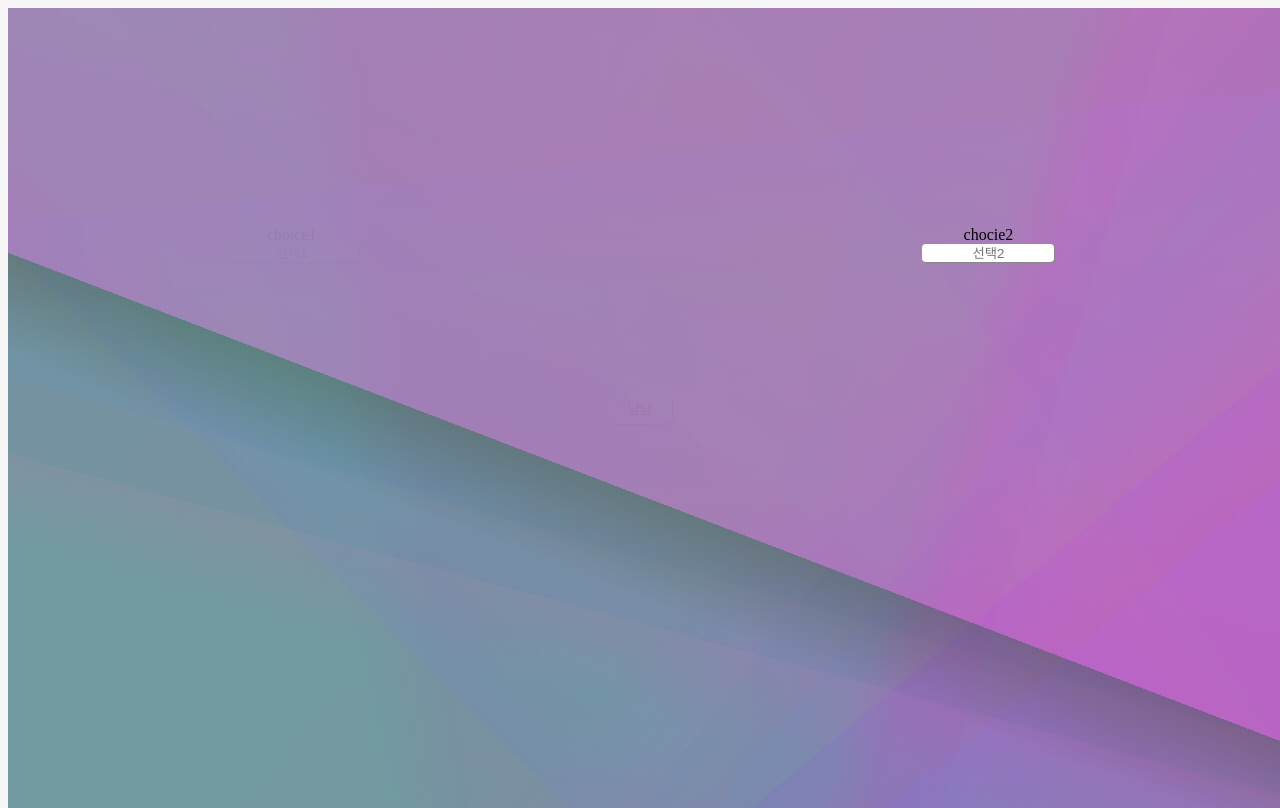
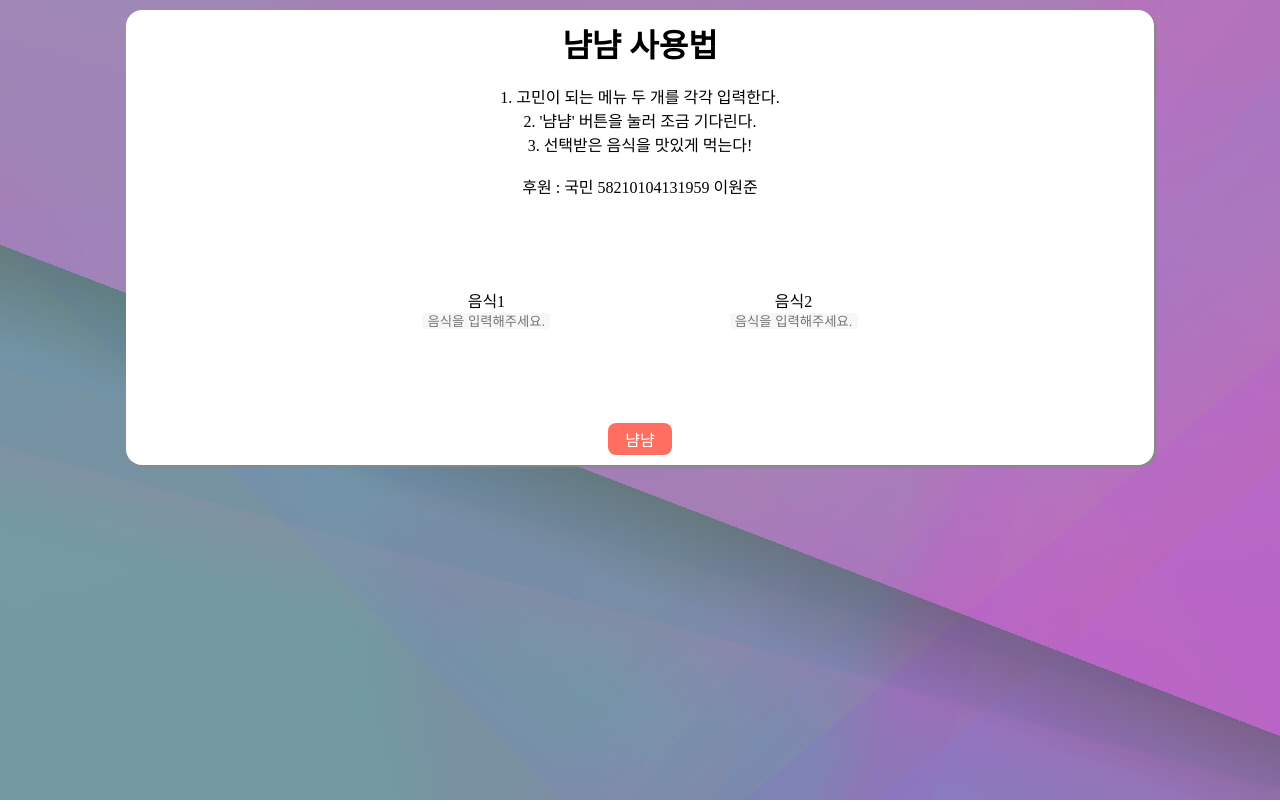
Before and after one commit to neomujua/NyamNyam, a Flask app: page / in a window 1280 px wide. Run offline with Flask 2, Linux system fonts and the light colour scheme; some libraries are stand-ins or nearby versions.

Commit message:
위치 조정

```diff
--- a/templates/index.css
+++ b/templates/index.css
@@ -1,10 +1,15 @@
+* {
+    margin: 0;
+    padding: 0;
+}
+
 #choice1 {
     position : static;
     float : left;
     margin : 7vw;
     text-align: center;
     justify-content: center;
-    z-index: 10;
+
 }
 #choice2 {
     position : relative;
@@ -12,24 +17,24 @@
     text-align: center;
     justify-content: center;
     margin : 7vw;
-    z-index: 10;
+
 }
 #choices {
-    padding: 10vw;
     justify-content: center;
     text-align: center;
+    display: inline-block;
 }
 #decideBtn {
     position : static;
     justify-content: center;
-    margin-top : 10vw;
     text-align: center;
+    display: inline-block;
 }
 input[type=submit] {
     border: 0;
     border-radius: 0.5rem;
-    background-color: #FFFFFF;
-    box-shadow: 1px 1px 1px #888888;
+    background-color: #FE6F61;
+    color: #FFFFFF;
     width: 4rem;
     height: 2rem;
     transition: width 0.1s, height 0.1s;
@@ -37,9 +42,9 @@ input[type=submit] {
 input[type=submit]:hover {
     width: 4.5rem;
     height: 2.5rem;
+
 }
 body {
-    background-color: #F7F7F7;
     overflow: hidden;
 }
 input[type=text] {
@@ -47,19 +52,36 @@ input[type=text] {
     height: 1rem;
     border : 0;
     border-radius: 0.25rem;
-    background-color: #FFFFFF;
+    background-color: #F7F7F7;
     text-align: center;
-    box-shadow: 1px 1px 1px #888888;
     transition: width 0.1s, height 0.1s;
 }
 input[type=text]:focus {
     width: 10rem;
     height: 2rem;
+    font-size: 1.5rem;
 }
 #bg {
     position: absolute;
-    z-index: 0;
+
 }
 #content {
-    z-index: 10;
+    text-align: center;
+    position: relative;
+    padding: 10px;
+    text-align: center;
+    justify-content: center;
+    align-content: center;
+    align-items: center;
 }
+#asdf {
+    padding: 10px;
+    width: 80%;
+    display: inline-block;
+    border-radius: 1rem;
+    background-color: #FFFFFF;
+    box-shadow: 2px 2px 2px #888888;
+}
+h1 {
+    margin: 0px;
+}
--- a/templates/index.html
+++ b/templates/index.html
@@ -6,9 +6,10 @@
     <title>냠냠</title>
     <meta name="viewport" content="width=device-width, initial-scale=1">
     <link rel="stylesheet" type="text/css" media="screen" href="index.css">
-    <script src="main.js"></script>
 </head>
+
 <body>
+
     <div id="bg"></div>
     <script src="https://ajax.googleapis.com/ajax/libs/jquery/1.10.2/jquery.min.js"></script>
     <script src="./shards.js"></script>
@@ -17,20 +18,39 @@
           $('#bg').shards([10,35,180,.15],[255,20,220,.25],[0,0,0,.25],20,.58,2,.15,true);
         })(jQuery);
     </script>
+    <script async src="//pagead2.googlesyndication.com/pagead/js/adsbygoogle.js"></script>
+    <script>
+         (adsbygoogle = window.adsbygoogle || []).push({
+              google_ad_client: "ca-pub-8354464756394555",
+              enable_page_level_ads: true
+         });
+    </script>
     <div id="content">
+        <div id="asdf">
+        <h1>냠냠 사용법</h1>
+        <br>
+        1. 고민이 되는 메뉴 두 개를 각각 입력한다.
+        <br>
+        2. '냠냠' 버튼을 눌러 조금 기다린다.
+        <br>
+        3. 선택받은 음식을 맛있게 먹는다!
+        <br><br>
+        후원 : 국민 58210104131959 이원준
         <form action="/post" method="post">
             <div id="choices">
                 <div id="choice1">
-                    choice1<br><input type="text" name="choice1" placeholder="선택1">
+                    음식1<br><input type="text" name="choice1" placeholder="음식을 입력해주세요.">
                 </div>
                 <div id="choice2">
-                    chocie2<br><input type="text" name="choice2" placeholder="선택2">
+                    음식2<br><input type="text" name="choice2" placeholder="음식을 입력해주세요.">
                 </div>
             </div>
+            <br>
             <div id="decideBtn">
-                <input type="submit" value="냠냠">
+                <input type="submit" value="냠냠" style="font-size: 1rem;">
             </div>
         </form>
+        </div>
     </div>
 </body>
 </html>
```
